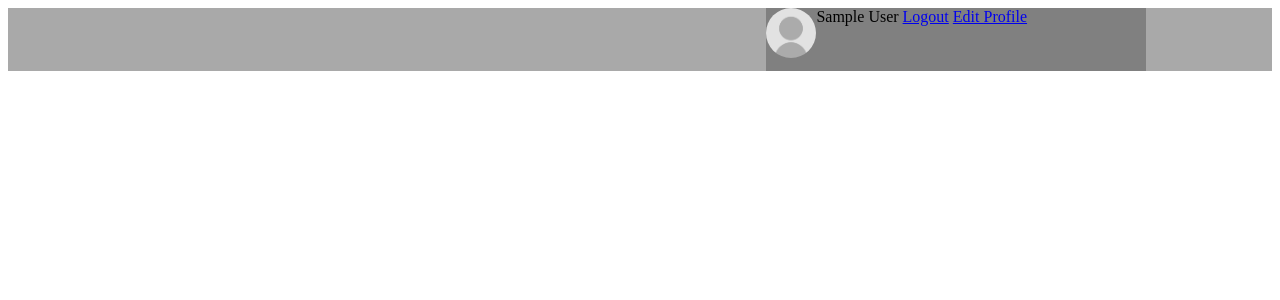
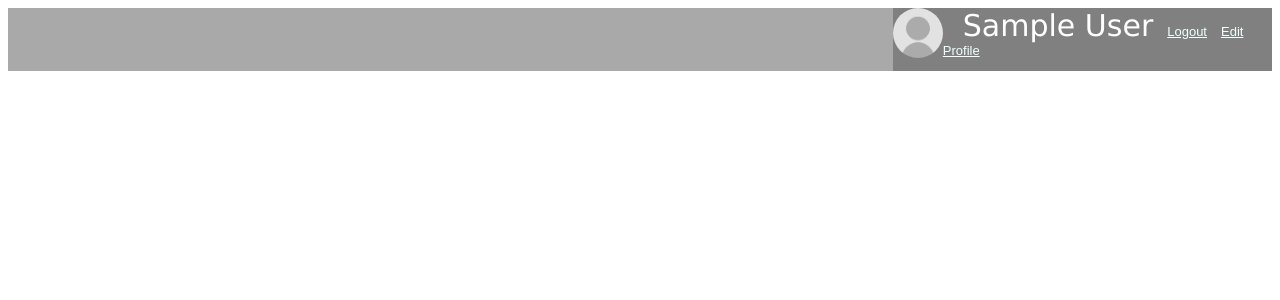
Before and after one commit to joaovitorsilvestre/django_login, a Django app: page /home/ in a window 1280 px wide. Shown: the top 300 px of the page. Run offline with Django 3.2, Linux system fonts and the light colour scheme; the visitor is signed in with stand-in values (Sample User, id 1).

Commit message:
CSS on homepage

```diff
--- a/home/static/css/home.css
+++ b/home/static/css/home.css
@@ -5,9 +5,10 @@
 }
 
 #login_input_box {
+    float: right;
     width: 30%;
     height: 100%;
-    background-color: grey;
+    background-color: gray;
     margin-left: 60%;
 }
 
@@ -28,9 +29,21 @@
     border: none;
 }
 
+#user_name {
+    margin-left: 20px;
+    font: 30px "",Verdana;
+    color: white
+}
+
 #profile_image {
     width: 50px;
     height: 50px;
     border-radius: 50%;
     float: left;
 }
+
+.hide_buttons {
+    margin-left: 10px;
+    font: 13px "",Arial;
+    color: azure
+}
--- a/home/templates/home/home.html
+++ b/home/templates/home/home.html
@@ -15,13 +15,13 @@
                             <input name="username" class="input_login" type="text" placeholder="username"/>
                             <input name="password" class="input_login" type="password" placeholder="pasword"/>
                             <input id="login_button" type="submit" value="Login" />
-                            <a href="/accounts/register">Register</a>
+                            <a class="hide_buttons" href="/accounts/register">Register</a>
                     </form>
                 {% else %}
-                    <label>{{usuario.name}}</label>
+                    <label id="user_name">{{usuario.name}}</label>
                     <img src="/media_profiles/{{usuario.profile_image}}" id="profile_image" />
-                    <a href="/accounts/logout">Logout</a>
-                    <a href="/accounts/edit_profile">Edit Profile</a>
+                    <a class="hide_buttons" href="/accounts/logout">Logout</a>
+                    <a class="hide_buttons" href="/accounts/edit_profile">Edit Profile</a>
                 {% endif %}
             </div>
         </div>
```
Also changed, not shown: accounts/migrations/0001_initial.py, db.sqlite3, media_profiles/image_profile_users/joao/LowPolyLandscape.jpg (deleted), media_profiles/image_profile_users/joao/pythonlogo.jpg (deleted), media_profiles/image_profile_users/joao/pythonlogo_TpL56UH.jpg (deleted), media_profiles/image_profile_users/joao/pythonlogo_zjjTcFT.jpg (deleted), media_profiles/image_profile_users/paulo/pythonlogo.jpg (deleted).
